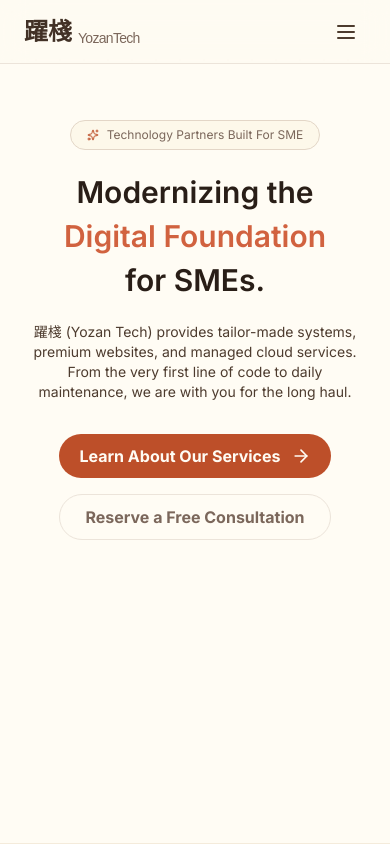
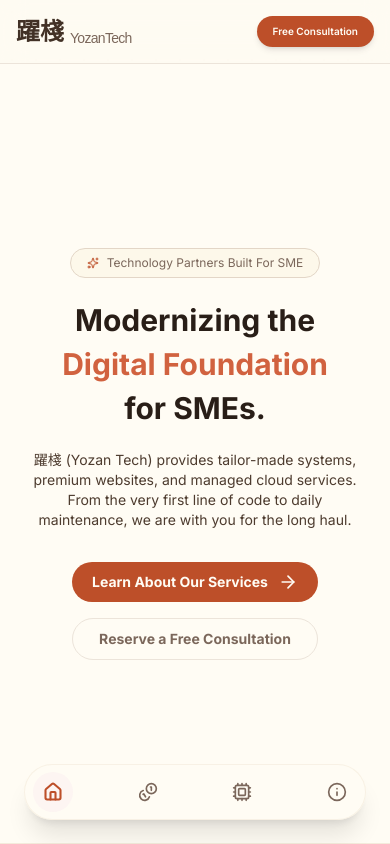
Before and after one commit to YozanTech/yozan-tech, a Next.js app: page / in a window 390 px wide. Shown: the top 844 px of the page. Built offline with nearby package versions, Linux system fonts and the light colour scheme.

Commit message:
feat: implement website landing page, navigation components, and global layout structure

```diff
--- /dev/null
+++ b/app/(pages)/about/page.tsx
@@ -0,0 +1,5 @@
+export default function AboutPage() {
+    return (
+        <div>Coming Soon!</div>
+    )
+}
--- /dev/null
+++ b/app/(pages)/price/page.tsx
@@ -0,0 +1,5 @@
+export default function PricingPage() {
+    return (
+        <div>Coming Soon!</div>
+    )
+}
--- /dev/null
+++ b/app/(pages)/services/page.tsx
@@ -0,0 +1,5 @@
+export default function ServicePage() {
+    return (
+        <div>Coming Soon!</div>
+    )
+}
--- a/app/layout.tsx
+++ b/app/layout.tsx
@@ -2,6 +2,7 @@ import type { Metadata } from "next";
 import { Inter, Noto_Sans_TC, Noto_Serif_TC } from "next/font/google";
 import Header from "@/components/Header";
 import "./globals.css";
+import MobileNav from "@/components/MobileNav";
 
 const inter = Inter({
   variable: "--font-inter",
@@ -38,6 +39,7 @@ export default function RootLayout({
       <body className="min-h-full flex flex-col font-sans">
         <Header />
         {children}
+        <MobileNav />
       </body>
     </html>
   );
--- a/app/page.tsx
+++ b/app/page.tsx
@@ -4,12 +4,12 @@ export default function Home() {
   return (
     <div className="flex flex-col flex-1">
       <section className="flex flex-col lg:flex-row bg-surface-50 min-h-[calc(100vh-64px)] w-full items-center justify-center p-6 md:p-16 md:px-24 gap-12 md:gap-24 border-b border-surface-200/80">
-        <div className="flex flex-col flex-1 gap-6 lg:gap-8 w-full my-8 lg:mt-0 max-md:items-center">
+        <div className="flex flex-col gap-6 md:gap-8 flex-1 mt-auto md:mt-0 items-center md:items-start justify-center">
           <div className="text-surface-600 text-xs flex items-center gap-2 p-2 bg-surface-100 w-fit rounded-full px-4 py-1.5 border-surface-500 border">
             <Sparkles size={12} className="text-brand-600" />
             Technology Partners Built For SME
           </div>
-          <h1 className="font-semibold text-3xl text-center md:text-left lg:text-4xl flex flex-col gap-2">
+          <h1 className="font-bold text-3xl text-center md:text-left lg:text-4xl flex flex-col gap-2">
             <span>Modernizing the</span>
             <div className="flex flex-wrap items-center gap-2 justify-center md:justify-start">
               <span className="text-brand-500 text-nowrap">
@@ -23,15 +23,15 @@ export default function Home() {
             and managed cloud services. From the very first line of code to
             daily maintenance, we are with you for the long haul.
           </div>
-          <div className="flex flex-col sm:flex-row items-start sm:items-center gap-4 lg:gap-6 mt-2">
-            <button className="flex w-full sm:w-auto items-center hover:scale-105 justify-center gap-2.5 bg-brand-600 text-surface-50 px-5 py-2.5 rounded-full cursor-pointer font-bold transition-all hover:bg-brand-700 duration-300 group">
+          <div className="flex flex-col md:flex-row text-sm md:text-base  items-start md:items-center gap-4 lg:gap-6 mt-2">
+            <button className="flex w-full md:w-auto items-center hover:scale-105 justify-center gap-2.5 bg-brand-600 text-surface-50 px-5 py-2.5 rounded-full cursor-pointer font-bold transition-all hover:bg-brand-700 duration-300 group">
               Learn About Our Services
               <ArrowRight
                 size={20}
                 className="group-hover:translate-x-1 transition-all duration-300"
               />
             </button>
-            <button className="text-surface-600 w-full sm:w-auto text-center border border-surface-300 px-5 py-2.5 rounded-full cursor-pointer hover:bg-surface-100 font-bold transition-all duration-300">
+            <button className="text-surface-600 w-full md:w-auto text-center border border-surface-300 px-5 py-2.5 rounded-full cursor-pointer hover:bg-surface-100 font-bold transition-all duration-300 hover:scale-105">
               Reserve a Free Consultation
             </button>
           </div>
--- a/components/Header.tsx
+++ b/components/Header.tsx
@@ -29,23 +29,21 @@ export default function Header() {
   const pathname = usePathname();
 
   return (
-    <header className="sticky top-0 z-50 flex items-center border-b bg-surface-50/80 backdrop-blur-md border-surface-300 justify-between min-h-16 px-6 md:px-16 w-full">
-      <Link href="/" className="flex items-end gap-1.5 font-serif leading-none shrink-0">
-        <span className="text-surface-900 text-2xl font-semibold">
-          躍棧
-        </span>
-        <span className="text-surface-600 text-sm font-medium tracking-tighter">
+    <header className="sticky top-0 z-50 flex items-center border-b bg-surface-50/80 backdrop-blur-md border-surface-300 justify-between min-h-16 px-4 md:px-16 w-full">
+      <Link href="/" className="flex items-center gap-1.5 font-serif shrink-0">
+        <span className="text-surface-900 text-2xl font-semibold">躍棧</span>
+        <span className="text-surface-600 text-sm font-medium tracking-tighter mt-auto">
           YozanTech
         </span>
       </Link>
-      <nav className="hidden lg:flex items-center gap-6 text-sm">
+      <nav className="flex items-center gap-6 text-sm">
         {NAVIGATION.map((item) => {
           const isActive = pathname === item.href;
           return (
             <Link
               key={item.id}
               href={item.href}
-              className={`group py-1 relative text-surface-800 ${isActive ? "font-medium" : ""}`}
+              className={`group py-1 relative hidden md:flex text-surface-800 ${isActive ? "font-medium" : ""}`}
             >
               {item.label}
               <span
@@ -54,14 +52,10 @@ export default function Header() {
             </Link>
           );
         })}
-        <button className="ml-1 cursor-pointer hover:bg-brand-700 bg-brand-600 shadow-md text-surface-50 px-5 py-2 rounded-full transition-all duration-300 font-semibold">
+        <button className="md:text-sm text-[10px] ml-1 cursor-pointer hover:bg-brand-700 bg-brand-600 shadow-md text-surface-50 px-4 py-2 rounded-full transition-all duration-300 font-semibold hover:scale-105">
           Free Consultation
         </button>
       </nav>
-      {/* Mobile Menu Button Placeholder */}
-      <button className="lg:hidden flex items-center justify-center p-2 text-surface-800">
-        <svg xmlns="http://www.w3.org/2000/svg" width="24" height="24" viewBox="0 0 24 24" fill="none" stroke="currentColor" strokeWidth="2" strokeLinecap="round" strokeLinejoin="round"><line x1="4" x2="20" y1="12" y2="12"/><line x1="4" x2="20" y1="6" y2="6"/><line x1="4" x2="20" y1="18" y2="18"/></svg>
-      </button>
     </header>
   );
 }
--- a/components/MobileNav.tsx
+++ b/components/MobileNav.tsx
@@ -1,21 +1,39 @@
+"use client";
+import { usePathname } from "next/navigation";
+import Link from "next/link";
+import { Home, Coins, Cpu, Info } from "lucide-react";
+
+const NAV_ITEMS = [
+  { id: "home", href: "/", icon: Home, label: "Home" },
+  { id: "price", href: "/price", icon: Coins, label: "Price" },
+  { id: "services", href: "/services", icon: Cpu, label: "Services" },
+  { id: "about", href: "/about", icon: Info, label: "About" },
+];
+
 export default function MobileNav() {
+  const pathname = usePathname();
+
   return (
-    <div className="md:hidden flex items-center justify-center p-2 text-surface-800">
-      <svg
-        xmlns="http://www.w3.org/2000/svg"
-        width="24"
-        height="24"
-        viewBox="0 0 24 24"
-        fill="none"
-        stroke="currentColor"
-        strokeWidth="2"
-        strokeLinecap="round"
-        strokeLinejoin="round"
-      >
-        <line x1="4" x2="20" y1="12" y2="12" />
-        <line x1="4" x2="20" y1="6" y2="6" />
-        <line x1="4" x2="20" y1="18" y2="18" />
-      </svg>
+    <div className="fixed bottom-6 left-1/2 -translate-x-1/2 w-[calc(100%-3rem)] max-w-sm z-50 shadow-xl bg-surface-50/85 backdrop-blur-lg border border-surface-200/50 rounded-full md:hidden flex items-center justify-between p-2 h-14">
+      {NAV_ITEMS.map((item) => {
+        const isActive = pathname === item.href;
+        const Icon = item.icon;
+
+        return (
+          <Link
+            key={item.id}
+            href={item.href}
+            aria-label={item.label}
+            className={`relative flex items-center justify-center w-10 h-10 rounded-full transition-all duration-300 ${
+              isActive
+                ? "bg-brand-50 text-brand-600"
+                : "text-surface-600 hover:bg-surface-100 hover:text-surface-900"
+            }`}
+          >
+            <Icon size={20} strokeWidth={isActive ? 2.5 : 2} />
+          </Link>
+        );
+      })}
     </div>
   );
 }
```
